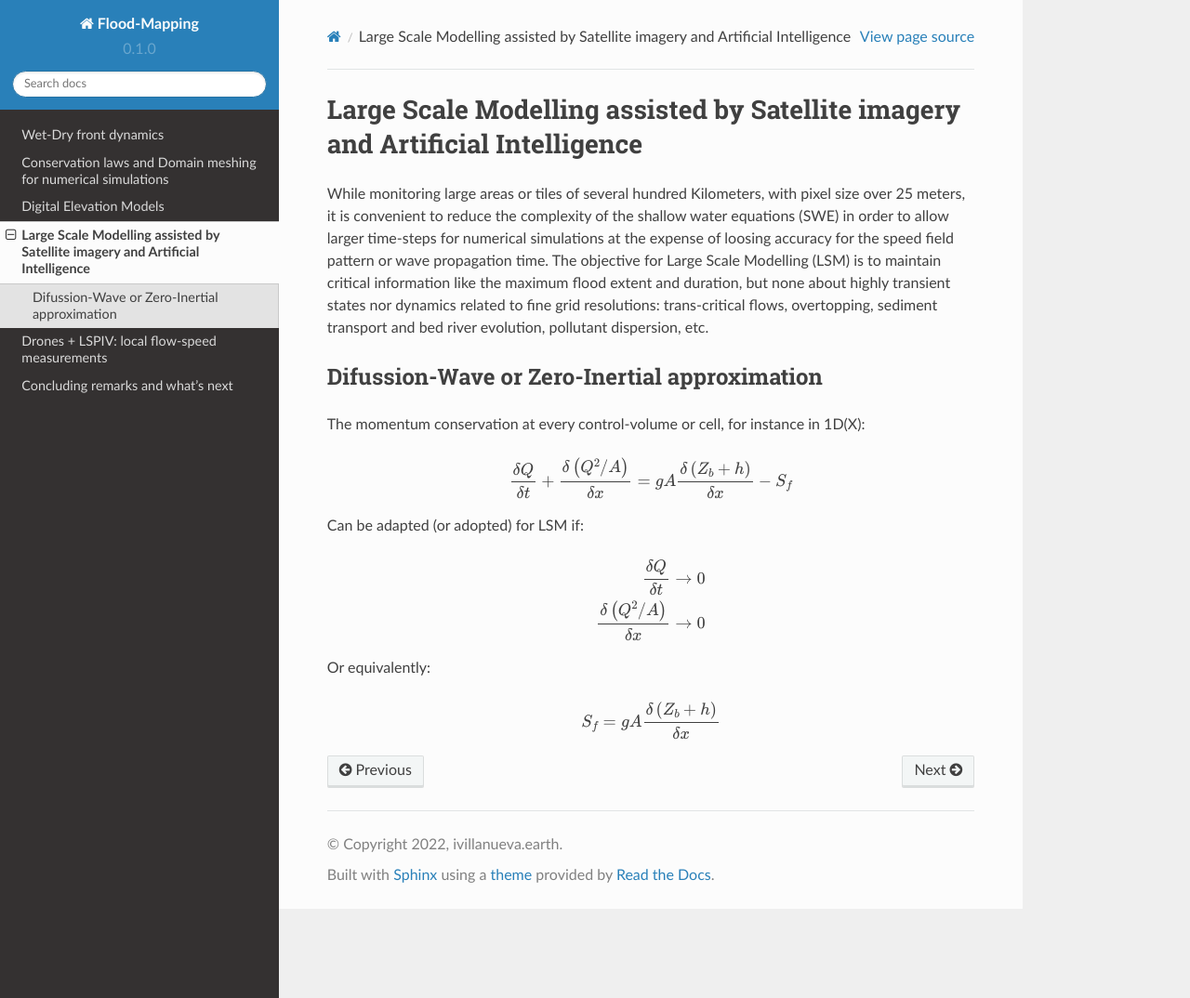
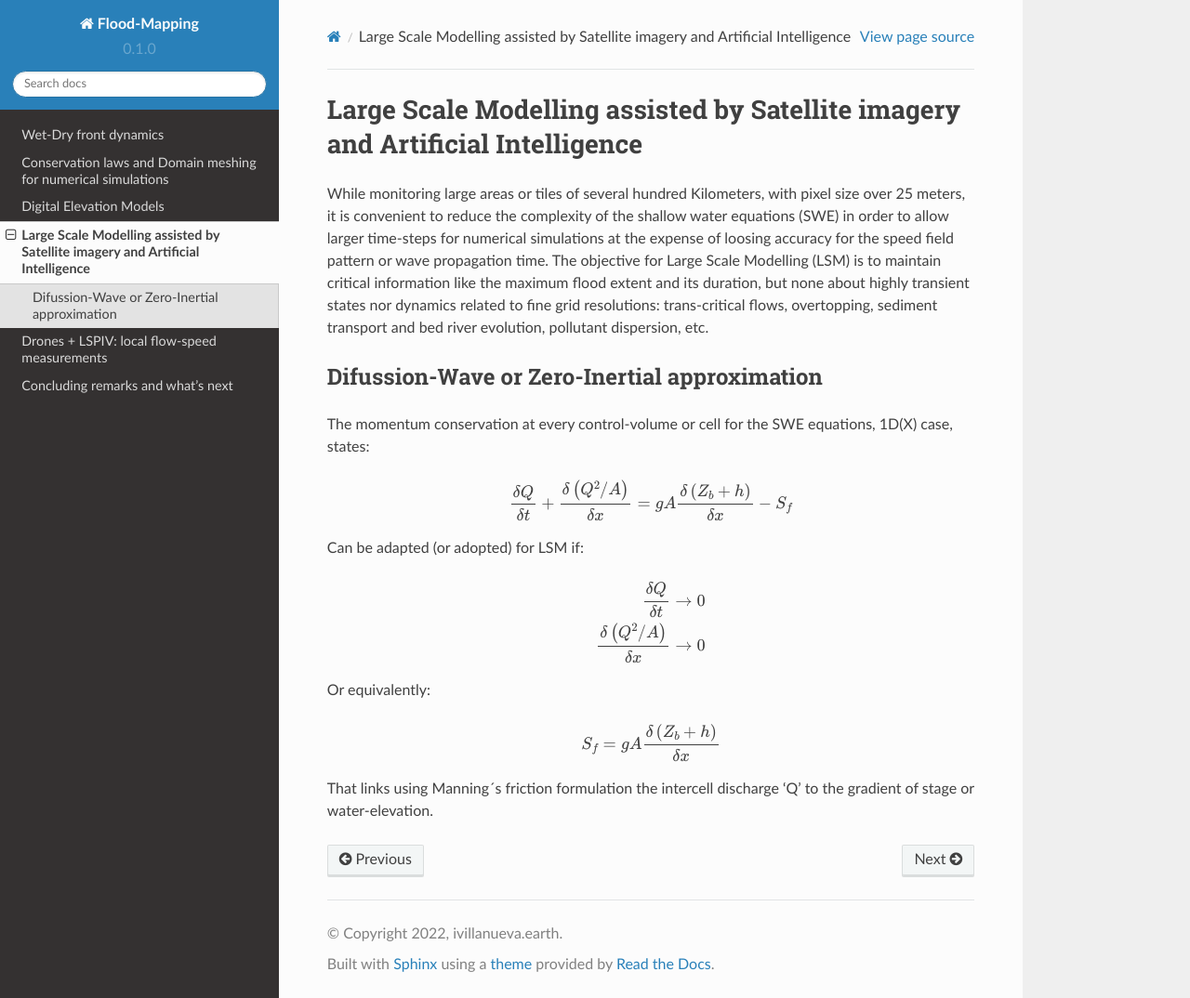
Before and after one commit to ivillamadrid/FloodMapping, a Sphinx documentation site: the page built from docs/source/lsm.rst, in a window 1280 px wide and 1074 px high. Shown: the whole window at 93% size. Built offline with Sphinx 7.4.7 and the Read the Docs theme 2.0.0, drawn with Linux system fonts in a browser that asks for light colours.

Commit message:
Update lsm.rst

```diff
--- a/docs/source/lsm.rst
+++ b/docs/source/lsm.rst
@@ -4,12 +4,12 @@ Large Scale Modelling assisted by Satellite imagery and Artificial Intelligence
 While monitoring large areas or tiles of several hundred Kilometers, with pixel size over 25 meters,
 it is convenient to reduce the complexity of the shallow water equations (SWE) in order to allow larger
 time-steps for numerical simulations at the expense of loosing accuracy for the speed field pattern or wave propagation time.
-The objective for Large Scale Modelling (LSM) is to maintain critical information like the maximum flood extent and duration, but none about highly transient states nor dynamics related to fine grid resolutions: trans-critical flows, overtopping, sediment transport and bed river evolution, pollutant dispersion, etc.
+The objective for Large Scale Modelling (LSM) is to maintain critical information like the maximum flood extent and its duration, but none about highly transient states nor dynamics related to fine grid resolutions: trans-critical flows, overtopping, sediment transport and bed river evolution, pollutant dispersion, etc.
 
 Difussion-Wave or Zero-Inertial approximation
 ---------------------------------------------
 
-The momentum conservation at every control-volume or cell, for instance in 1D(X):
+The momentum conservation at every control-volume or cell for the SWE equations, 1D(X) case, states:
 
 .. math::
 
@@ -26,4 +26,7 @@ Or equivalently:
 
 .. math::
 
-  S_f = gA \frac{\delta \left( Z_b+h \right)} {\delta x} \\
+  S_f = gA \frac{\delta \left( Z_b+h \right)} {\delta x}\\
+
+
+That links using Manning´s friction formulation the intercell discharge 'Q' to the gradient of stage or water-elevation.
```
